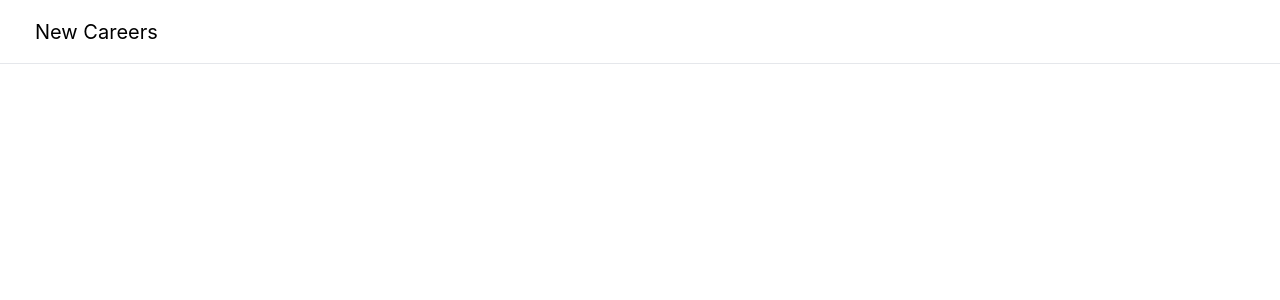
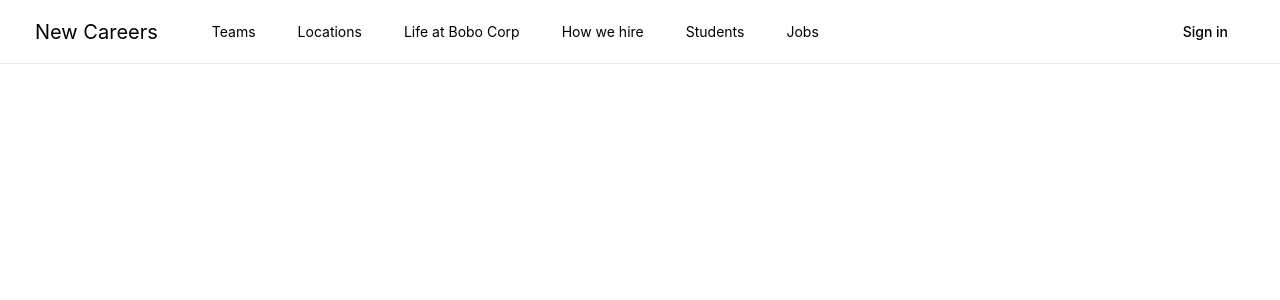
Before and after one commit to Alexandra2888/job-search, a Vue app: page / in a window 1280 px wide. Shown: the top 300 px of the page. Built offline with nearby package versions, Linux system fonts and the light colour scheme.

Commit message:
adding Profile Image & ActionButton

```diff
--- /dev/null
+++ b/src/components/button/ActionButton.vue
@@ -0,0 +1,13 @@
+<template>
+    <button
+      class="rounded border-0 bg-brand-blue-1 px-5 py-3 font-medium text-black hover:shadow-blue"
+    >
+      Sign in
+    </button>
+  </template>
+
+  <script>
+  export default {
+    name: "ActionButton",
+  };
+  </script>
--- a/src/components/nav/MainNav.vue
+++ b/src/components/nav/MainNav.vue
@@ -1,22 +1,65 @@
 <template>
-  <header class="w-full text-sm">
+  <header class="w-full text-sm text-black">
     <div class="fixed left-0 top-0 h-16 w-full bg-white">
       <div
         class="mx-auto flex h-full flex-nowrap border-b border-solid border-brand-gray-1 px-8"
       >
-        <a href="/" class="flex h-full items-center text-xl text-black">{{ company }}</a>
+        <a :href="url" class="flex h-full items-center text-xl">{{
+          company
+        }}</a>
+
+        <nav class="ml-12 h-full">
+          <ul class="flex h-full list-none">
+            <li
+              v-for="menuItem in menuItems"
+              :key="menuItem"
+              class="ml-9 h-full first:ml-0"
+            >
+              <a href="" class="flex h-full items-center py-2.5">{{
+                menuItem
+              }}</a>
+            </li>
+          </ul>
+        </nav>
+
+        <div class="ml-auto flex h-full items-center">
+          <profile-image v-if="isLoggedIn" />
+          <action-button v-else @click="loginUser" />
+        </div>
       </div>
     </div>
   </header>
 </template>
 
 <script>
+import ActionButton from "@/components/button/ActionButton.vue";
+import ProfileImage from "@/components/profileimage/ProfileImage.vue";
+
 export default {
   name: "MainNav",
+  components: {
+    ActionButton,
+    ProfileImage,
+  },
   data() {
     return {
       company: "New Careers",
+      url: "https://careers.google.com",
+      menuItems: [
+        "Teams",
+        "Locations",
+        "Life at Bobo Corp",
+        "How we hire",
+        "Students",
+        "Jobs",
+      ],
+      isLoggedIn: false,
     };
+  },
+  methods: {
+    loginUser() {
+      this.isLoggedIn = true;
+    },
   },
 };
 </script>
--- /dev/null
+++ b/src/components/profileimage/ProfileImage.vue
@@ -0,0 +1,19 @@
+<template>
+    <img
+      :src="imageLink"
+      class="h-8 w-8 rounded-3xl object-contain"
+      alt="User profile image"
+    />
+  </template>
+
+  <script>
+  export default {
+    name: "ProfileImage",
+    data() {
+      return {
+        imageLink:
+          "https://www.pngitem.com/pimgs/m/487-4876417_link-head-png-toon-link-face-png-transparent.png",
+      };
+    },
+  };
+  </script>
```
Also changed, not shown: src/main.js (+4 -4 lines), 1 other file (tests, documents, lock files or other folders).
